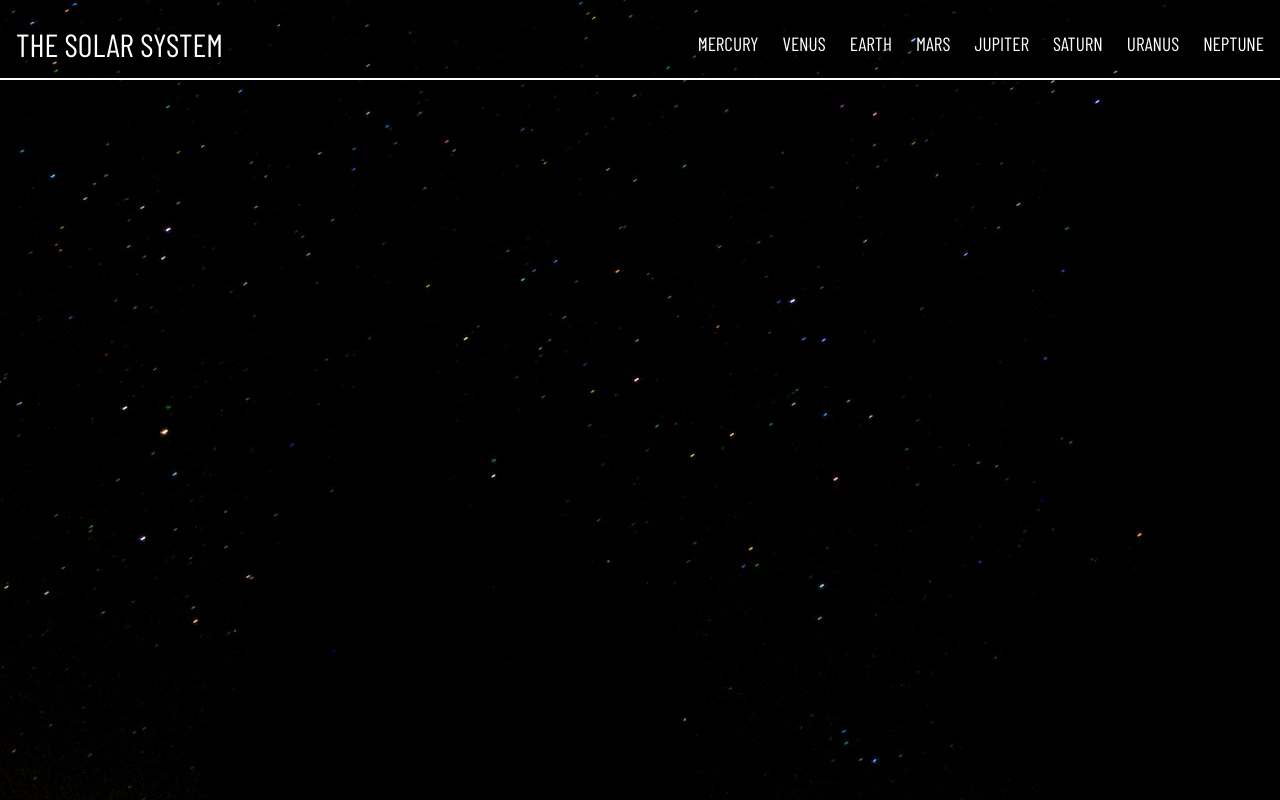
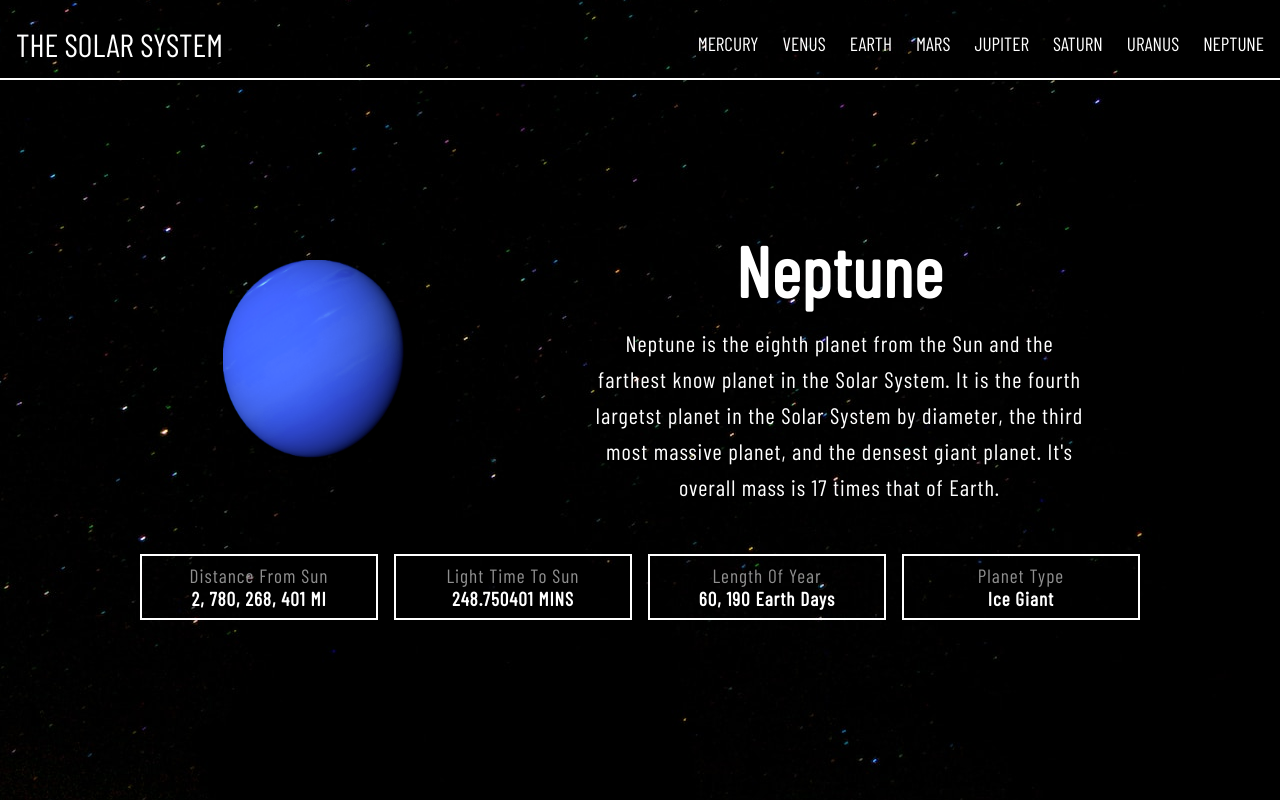
Before and after one commit to nicholaslicata/The-Solar-System, a React (Create React App) app: page /#/neptune in a window 1280 px wide. Built offline with nearby package versions, Linux system fonts and the light colour scheme.

Commit message:
setup all page content for neptune

```diff
--- a/src/pages/Neptune.js
+++ b/src/pages/Neptune.js
@@ -1,7 +1,37 @@
 
 function Neptune() {
     return (
-        <h1>Neptune</h1>
+        <main className='planet-container'>
+            <div className='planet-text-container'>
+              <img className='planet-img' src={require('../assets/neptune.png')} alt='Planet Neptune' />
+              <div className='planet-text-content'>
+                <h1 className='planet-h1'>Neptune</h1>
+                <p className='planet-p'>
+                    Neptune is the eighth planet from the Sun and the farthest know planet in the Solar System.
+                    It is the fourth largetst planet in the Solar System by diameter, the third most massive planet,
+                    and the densest giant planet. It's overall mass is 17 times that of Earth.
+                </p>
+              </div>
+            </div>
+            <div className='planet-facts-container'>
+            <div className='planet-fact'>
+                <p className='planet-fact-text'>Distance From Sun</p>
+                <p className='planet-fact-number'>2, 780, 268, 401 MI</p>
+            </div>
+            <div className='planet-fact'>
+                <p className='planet-fact-text'>Light Time To Sun</p>
+                <p className='planet-fact-number'>248.750401 MINS</p>
+            </div>
+            <div className='planet-fact'>
+                <p className='planet-fact-text'>Length Of Year</p>
+                <p className='planet-fact-number'>60, 190 Earth Days</p>
+            </div>
+            <div className='planet-fact'>
+                <p className='planet-fact-text'>Planet Type</p>
+                <p className='planet-fact-number'>Ice Giant</p>
+            </div>
+        </div>
+        </main>
     )
 }
 
```
